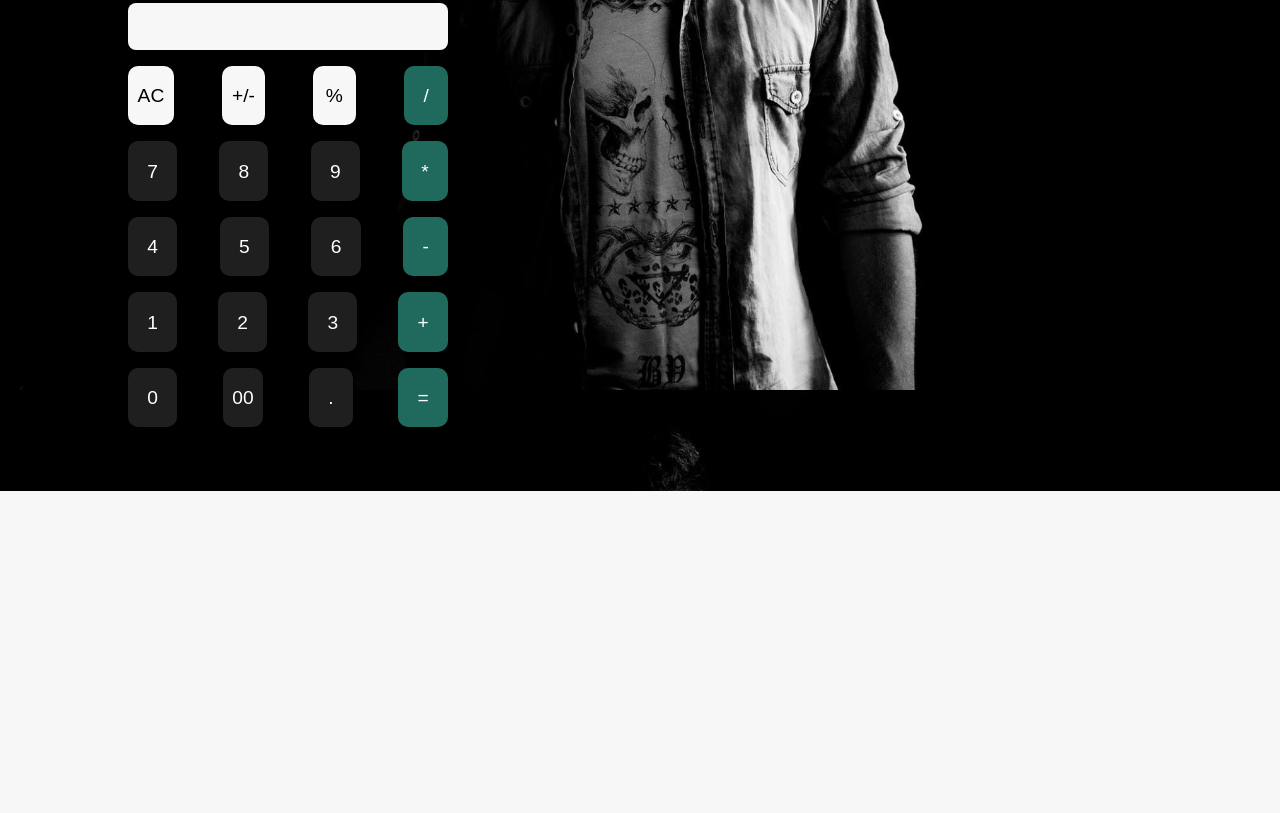
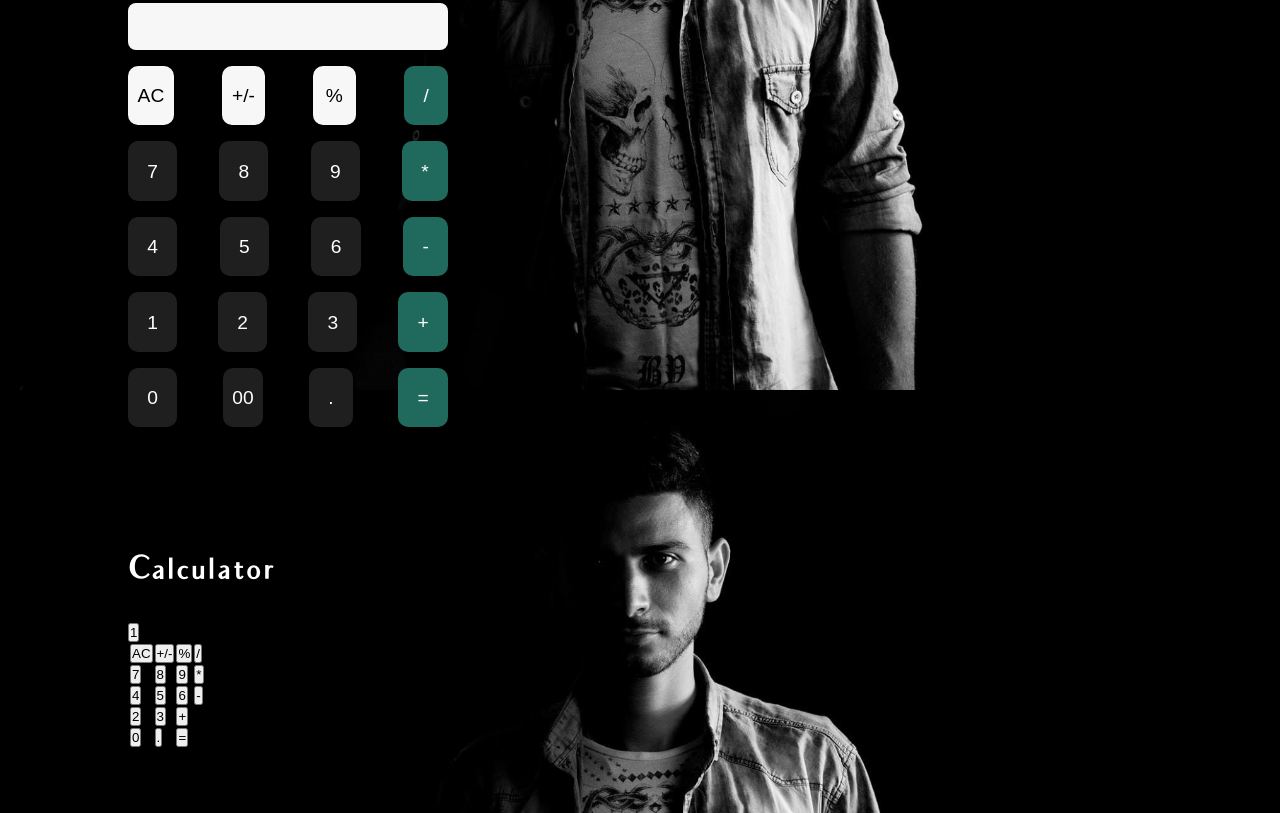
Before and after one commit to OluwatobilobaIbuola/altschool-1stsemester-assignment-1, a plain HTML site: page index.html in a window 1280 px wide. Shown: the part 2010-2823 px from the top of the page. Before the commit the page ends 2501 px from the top, so only its background shows below. Drawn offline with Linux system fonts and the light colour scheme.

Commit message:
Update index.html
add table calculator

```diff
--- a/index.html
+++ b/index.html
@@ -98,7 +98,46 @@
 
       </div>
     </section>
+    <section id="calculator" class="calculator">
+      <div class="calculator-container">
+        <h2 class="calculator__heading">Calculator</h2>
+        <form
+            <input type="text">
+        </form>
+        <table>
+          <tr>
+            <td><input class="grey" type="button" value="AC"></td>
+            <td><input class="grey" type="button" value="+/-"></td>
+            <td><input class="grey" type="button" value="%"></td>
+            <td><input class="green" type="button" value="/"></td>
+          </tr>
+          <tr>
+            <td><input class="black" type="button" value="7"></td>
+            <td><input class="black" type="button" value="8"></td>
+            <td><input class="black" type="button" value="9"></td>
+            <td><input class="green" type="button" value="*"></td>
+          </tr>
+          <tr>
+            <td><input class="black" type="button" value="4"></td>
+            <td><input class="black" type="button" value="5"></td>
+            <td><input class="black" type="button" value="6"></td>
+            <td><input class="green" type="button" value="-"></td>
+          </tr>
+          <tr
+            <td><input class="black" type="button" value="1"></td>
+            <td><input class="black" type="button" value="2"></td>
+            <td><input class="black" type="button" value="3"></td>
+            <td><input class="green" type="button" value="+"></td>
+          </tr>
+          <tr>
+            <td><input class="black" type="button" value="0"></td>
+            <td><input class="black" type="button" value="."></td>
+            <td><input class="green" type="button" value="="></td>
+          </tr>
+        </table>
 
+      </div>
+    </section>
 
 </body>
 </html>
```
